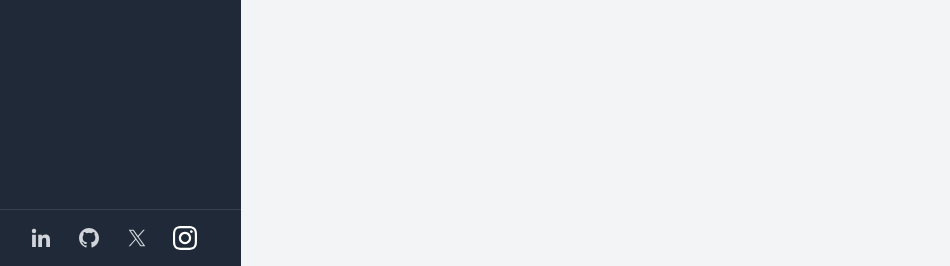
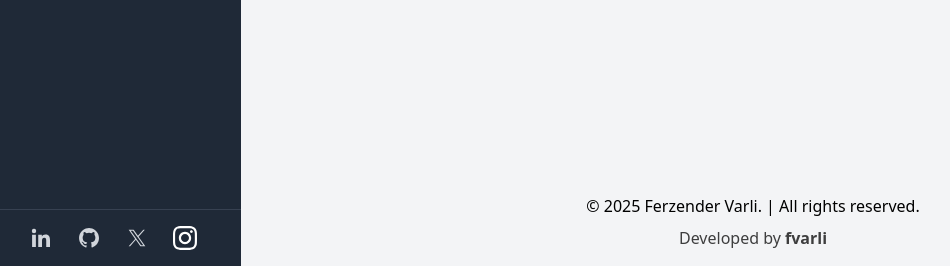
Before and after one commit to fvarli/ferzendervarlicom, a PHP site: page / in a window 1280 px wide. Shown: the part 534-800 px from the top of the page, without its empty margins (15-965 px from the left). Run offline with PHP 8.4, Linux system fonts and the light colour scheme; some libraries are stand-ins or nearby versions.

Commit message:
footer added and header updated

```diff
--- a/index.php
+++ b/index.php
@@ -1,5 +1,5 @@
 <!DOCTYPE html>
-<html lang="en" data-theme="lofi">
+<html lang="en">
 <head>
     <meta charset="UTF-8">
     <meta name="viewport" content="width=device-width, initial-scale=1.0">
@@ -17,8 +17,10 @@
         <aside class="hidden lg:flex w-64 bg-gray-800 text-white flex-col">
             <!-- Header -->
             <div class="p-4">
-                <h1 class="text-2xl font-bold text-center">Ferzender Varli</h1>
-                <h2 class="text-base font-semibold text-center">Senior Software Developer</h2>
+                <a href="/">
+                    <h1 class="text-2xl font-bold text-center">Ferzender Varli</h1>
+                    <h2 class="text-base font-semibold text-center">Senior Software Developer</h2>
+                </a>
             </div>
 
             <!-- Links -->
@@ -151,6 +153,15 @@
                         <button type="submit" class="px-4 py-2 bg-blue-500 text-white rounded">Send</button>
                     </form>
                 </div>
+
+                <footer class="text-center p-4 fixed bottom-0 left-0 lg:left-64 right-0">
+                    <div class="pb-2">
+                        © <?=date('Y')?> Ferzender Varli. | All rights reserved.
+                    </div>
+                    <div class="inline opacity-75">
+                        Developed by <a href="https://github.com/fvarli" target="_blank" rel="noopener noreferrer" class="font-bold">fvarli</a>
+                    </div>
+                </footer>
             </main>
         </div>
     </div>
```
